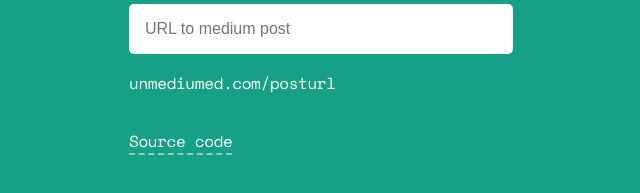
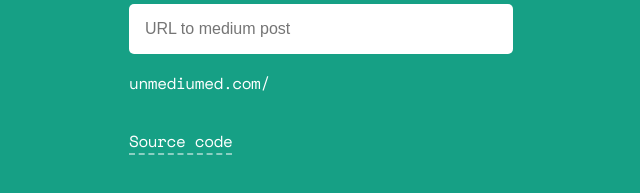
Before and after one commit to danielireson/unmediumed, a plain HTML site: page src/main/resources/template.html in a window 1280 px wide. Shown: the part 477-670 px from the top of the page, 319-959 px from the left. Drawn offline with nearby package versions, Linux system fonts and the light colour scheme.

Commit message:
remove 'posturl' placeholder

```diff
--- a/src/main/resources/template.html
+++ b/src/main/resources/template.html
@@ -114,7 +114,7 @@
     <p>Lorem ipsum dolor sit amet, consectetur adipisicing elit. Tenetur repudiandae quia fugiat deserunt debitis vel laudantium.</p>
     <form>
       <input type="text" placeholder="URL to medium post" autofocus>
-      <a class="markdown-link">unmediumed.com/posturl</a>
+      <a class="markdown-link">unmediumed.com/</a>
     </form>
     <p><a href="https://github.com/danielireson/unmediumed" target="blank">Source code</a></p>
   </div>
```
